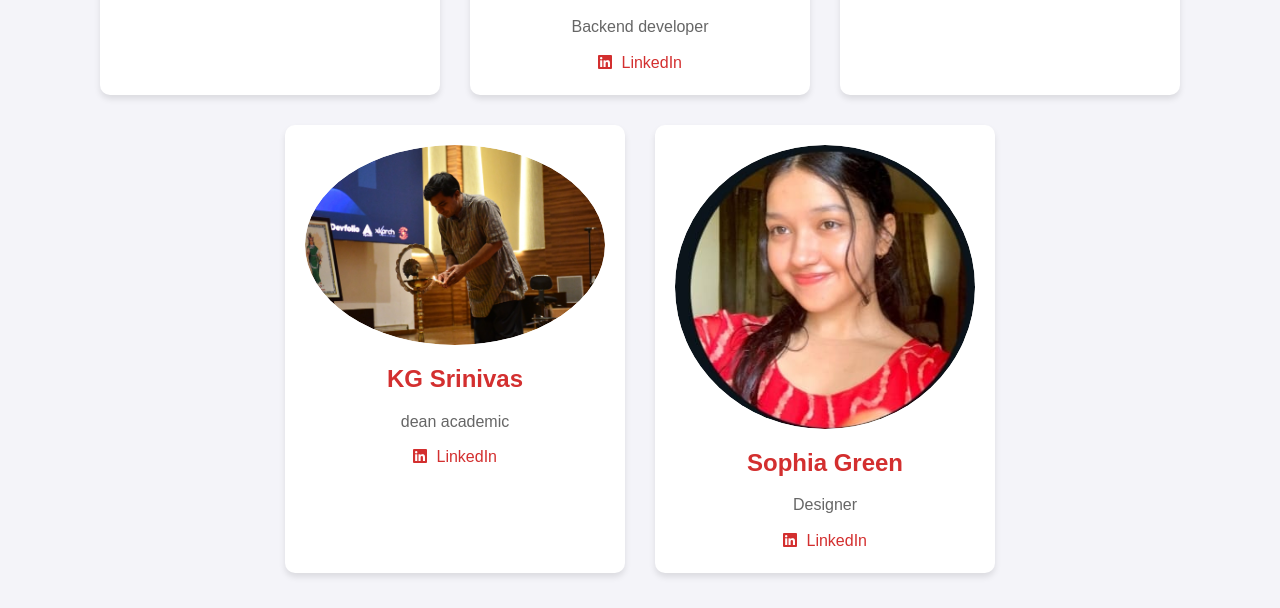
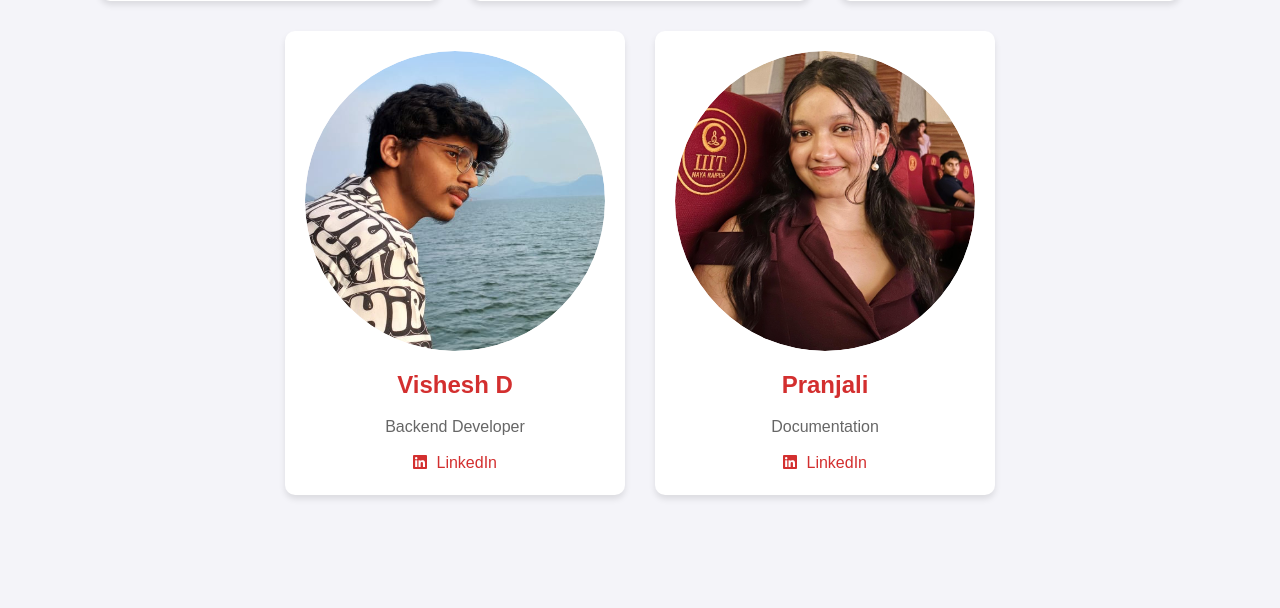
Before and after one commit to PrithvirajSinghChauhan2005/NOWLLEGE, a PHP site: page /about.php in a window 1280 px wide. Shown: the part 668-1276 px from the top of the page. After the commit the page ends 1167 px from the top, so only its background shows below. Run offline with PHP 8.4, Linux system fonts and the light colour scheme.

Commit message:
Multiple changes

```diff
--- a/EduNation/about.php
+++ b/EduNation/about.php
@@ -39,18 +39,6 @@
         <!-- Team Member 2 -->
         <div class="team-member">
             <div class="member-image">
-                <img src="./assets/images/vinit.jpg" alt="Team Member 2">
-            </div>
-            <div class="member-info">
-                <h2>Vinit yadav</h2>
-                <p>Backend developer</p>
-                <a href="https://linkedin.com/in/janesmith" target="_blank"><i class="fab fa-linkedin"></i> LinkedIn</a>
-            </div>
-        </div>
-
-        <!-- Team Member 3 -->
-        <div class="team-member">
-            <div class="member-image">
                 <img src="./assets/images/prithvi.jpg" alt="Team Member 3">
             </div>
             <div class="member-info">
@@ -60,14 +48,26 @@
             </div>
         </div>
 
+        <!-- Team Member 3 -->
+        <div class="team-member">
+            <div class="member-image">
+                <img src="./assets/images/vinit1.png" alt="Team Member 2">
+            </div>
+            <div class="member-info">
+                <h2>Vinit yadav</h2>
+                <p>Backend developer</p>
+                <a href="https://linkedin.com/in/janesmith" target="_blank"><i class="fab fa-linkedin"></i> LinkedIn</a>
+            </div>
+        </div>
+
         <!-- Team Member 4 -->
         <div class="team-member">
             <div class="member-image">
-                <img src="./assets/images/kg.jpg" alt="Team Member 4">
+                <img src="./assets/images/vishesh2.png" alt="Team Member 4">
             </div>
             <div class="member-info">
-                <h2>KG Srinivas</h2>
-                <p>dean academic</p>
+                <h2>Vishesh D</h2>
+                <p>Backend Developer</p>
                 <a href="https://linkedin.com/in/michaellee" target="_blank"><i class="fab fa-linkedin"></i> LinkedIn</a>
             </div>
         </div>
@@ -75,11 +75,11 @@
         <!-- Team Member 5 -->
         <div class="team-member">
             <div class="member-image">
-                <img src="./assets/images/pranjali.jpg" alt="Team Member 5">
+                <img src="./assets/images/pranjali1.png" alt="Team Member 5">
             </div>
             <div class="member-info">
-                <h2>Sophia Green</h2>
-                <p>Designer</p>
+                <h2>Pranjali </h2>
+                <p>Documentation</p>
                 <a href="https://linkedin.com/in/sophiagreen" target="_blank"><i class="fab fa-linkedin"></i> LinkedIn</a>
             </div>
         </div>
--- a/EduNation/assets/css/partials/4-component.css
+++ b/EduNation/assets/css/partials/4-component.css
@@ -39,15 +39,13 @@
 }
 
 .category-list {
-  background-color: rgb(255, 0, 0);
-  background-image: url(dow.jpg);
+  background-color: rgb(39, 39, 53);
   background-size: cover;
   background-position: center; /* Centers the image */
   background-repeat: no-repeat; /* Prevents repeating the image */
 }
 .navbar {
   background-color: beige;
-  background-image: url(dow.jpg);
   background-size: cover;
   background-position: center; /* Centers the image */
   background-repeat: no-repeat; /* Prevents repeating the image */
```
Also changed, not shown: EduNation/assets/css/style.css (+3 -7 lines), EduNation/assets/css/dow.jpg (deleted), EduNation/assets/css/nab_bar_background (6) (1).png (deleted), EduNation/assets/css/nab_bar_background (7) (1).png (deleted), EduNation/assets/css/nab_bar_background (7).png (deleted), EduNation/assets/css/partials/dow.jpg (deleted), EduNation/assets/images/pran.jpg (added), EduNation/assets/images/pranjali1.png (added), EduNation/assets/images/vishesh.jpg (added), EduNation/assets/images/vishesh1.jpg (added), EduNation/assets/images/vishesh2.png (added), 1 other file.
